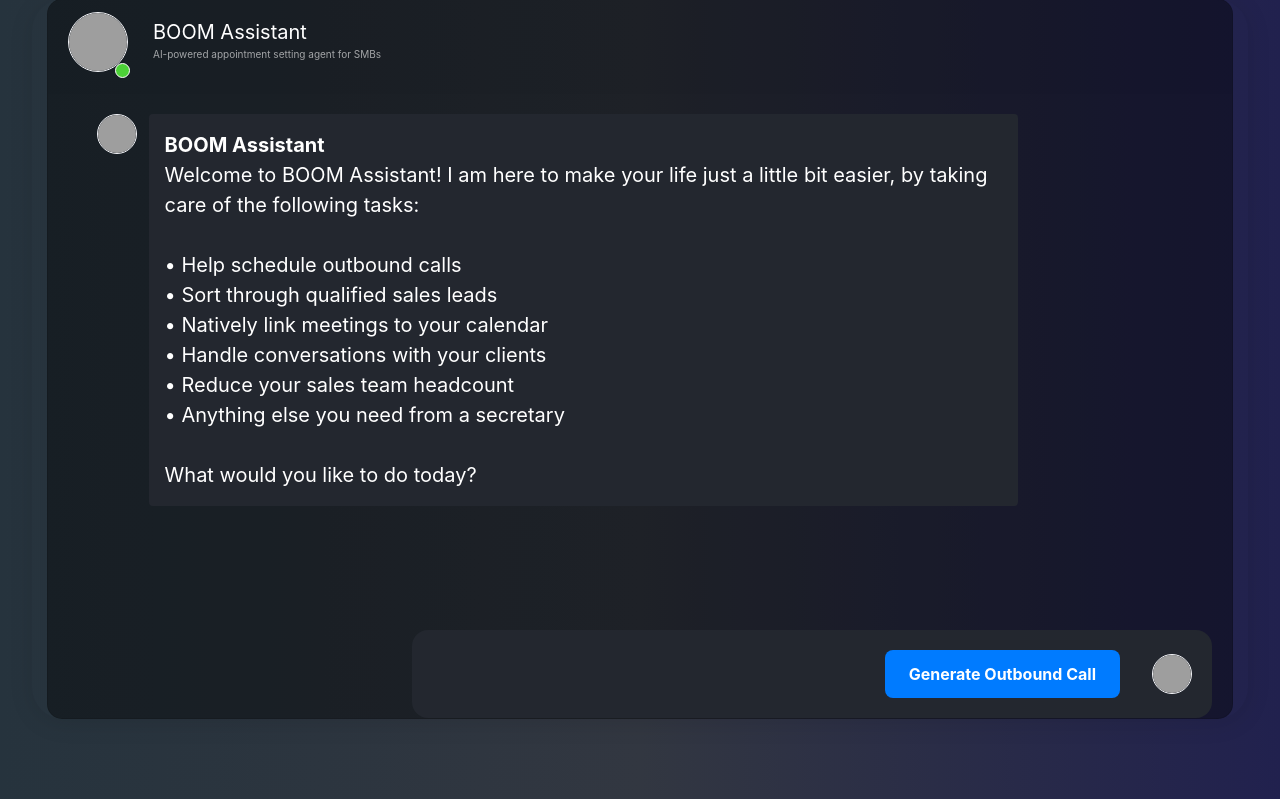
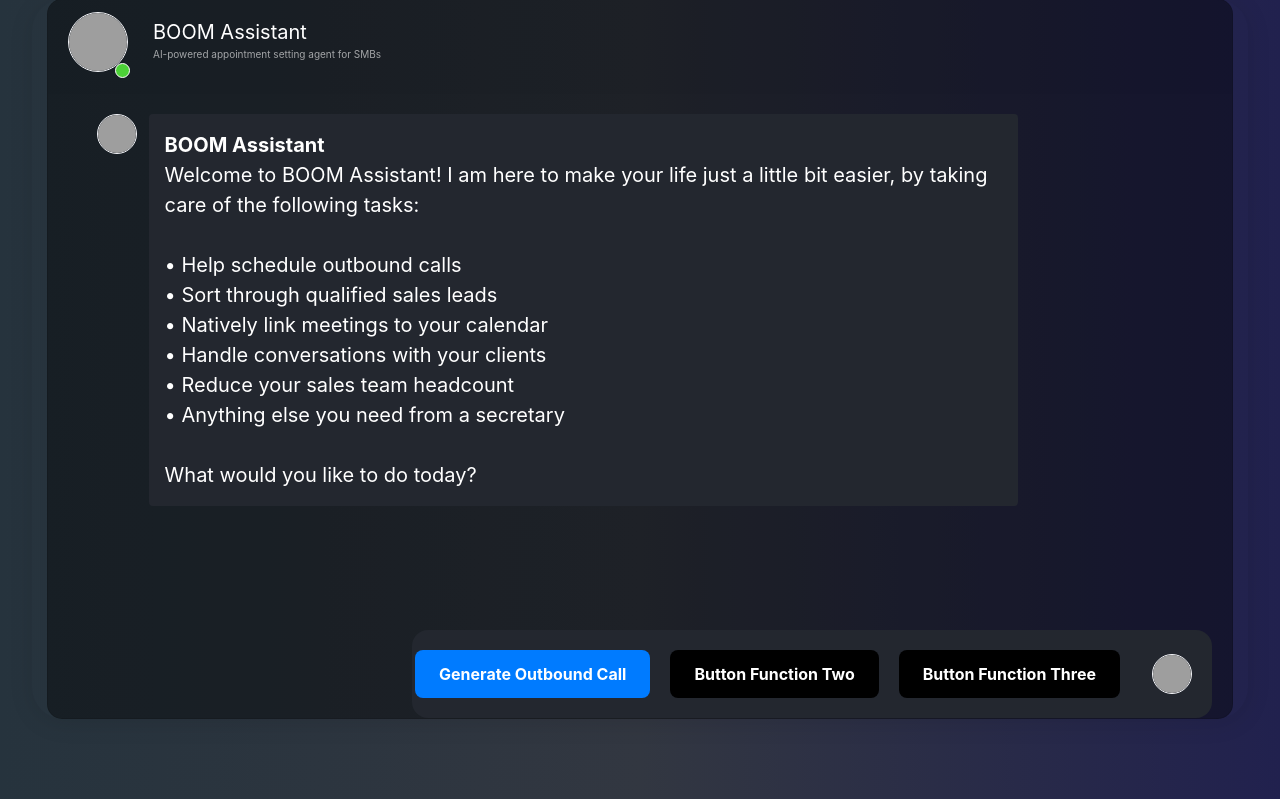
Before and after one commit to sfroning88/Boom-0006, a Flask app: page / in a window 1280 px wide. Shown: the part 17-816 px from the top of the page. Run offline with Flask 3, Linux system fonts and the light colour scheme; some libraries are stand-ins or nearby versions; grey boxes are pictures that could not be loaded.

Commit message:
Update chat.html
Placeholder for other button functions.

```diff
--- a/templates/chat.html
+++ b/templates/chat.html
@@ -75,6 +75,8 @@
                   </div>
                   <div id="action-buttons" style="width: 100%; max-width: 800px; display: flex; align-items: center; gap: 1em; background: #23272f; border-radius: 16px; padding: 1em; justify-content: flex-end; margin-left: auto;">
                     <button id="generate-outbound-call" class="btn btn-primary" style="margin: 0; background: #007bff; border: none; padding: 12px 24px; border-radius: 8px; color: white; font-weight: bold;">Generate Outbound Call</button>
+                    <button id="BUTTON_FUNCTION_TWO" class="btn btn-primary" style="margin: 0; background: #000000; border: none; padding: 12px 24px; border-radius: 8px; color: white; font-weight: bold;">Button Function Two</button>
+                    <button id="BUTTON_FUNCTION_THREE" class="btn btn-primary" style="margin: 0; background: #000000; border: none; padding: 12px 24px; border-radius: 8px; color: white; font-weight: bold;">Button Function Three</button>
                     <div class="img_cont_msg" style="margin-left: 12px;">
                       <img src="https://i.ibb.co/d5b84Xw/Untitled-design.png" class="rounded-circle user_img_msg" style="width: 40px; height: 40px; object-fit: cover;">
                     </div>
@@ -87,6 +89,8 @@
     </div>
 
     <script>
+      var chatCounter = 0;
+
       function scrollToBottom() {
         setTimeout(function() {
           var chatContainer = $('#chat-messages').parent();
@@ -98,6 +102,9 @@
         // Scroll to bottom on page load
         scrollToBottom();
         $('#generate-outbound-call').on('click', function() {
+          chatCounter++;
+          var currentChatId = 'call-status-' + chatCounter;
+
           // Show user message bubble
           $('#chat-messages').append(
             '<div class="d-flex mb-3 justify-content-end">' +
@@ -117,7 +124,7 @@
               '<img src="https://media.licdn.com/dms/image/v2/D560BAQHK10HmqRh1rQ/company-logo_200_200/company-logo_200_200/0/1701815665068/wealthboom_logo?e=1755129600&v=beta&t=0RhPS_izHlCe2NRvKtO7mgT7LXo6T87muFlK-HR_noE" class="rounded-circle user_img_msg" style="width: 40px; height: 40px; object-fit: cover;">' +
             '</div>' +
             '<div class="p-3 rounded" style="background: #23272f; color: #fff; border-radius: 16px 16px 16px 4px; max-width: 80%;">' +
-              '<b>BOOM Assistant</b><br><span id="call-status">Initiating outbound call...</span>' +
+              '<b>BOOM Assistant</b><br><span id="' + currentChatId + '">Initiating outbound call...</span>' +
             '</div>' +
           '</div>');
           $('#chat-messages').append(botBubble);
@@ -131,13 +138,109 @@
             type: 'POST',
             success: function (data) {
               if (data.success) {
-                $('#call-status').html('<span style="color: limegreen;">Call initiated successfully! Connecting to lead...</span>');
+                $('#' + currentChatId).html('<span style="color: limegreen;">Call initiated successfully! Connecting to lead...</span>');
               } else {
-                $('#call-status').html('<span style="color: red;">Failed to initiate call. Please try again.</span>');
+                $('#' + currentChatId).html('<span style="color: red;">Failed to initiate call. Please try again.</span>');
               }
             },
             error: function () {
-              $('#call-status').html('<span style="color: red;">There was an error processing your request.</span>');
+              $('#' + currentChatId).html('<span style="color: red;">There was an error processing your request.</span>');
+            }
+          });
+        });
+
+        $('#BUTTON_FUNCTION_TWO').on('click', function() {
+          chatCounter++;
+          var currentChatId = 'call-status-' + chatCounter;
+
+          // Show user message bubble
+          $('#chat-messages').append(
+            '<div class="d-flex mb-3 justify-content-end">' +
+              '<div class="p-3 rounded" style="background: #000000; color: #fff; border-radius: 16px 16px 4px 16px; max-width: 80%;">' +
+                '<span style="font-weight: bold;">You</span><br>' +
+                'Button Function Two' +
+              '</div>' +
+              '<div class="img_cont_msg" style="margin-left: 12px;">' +
+                '<img src="https://i.ibb.co/d5b84Xw/Untitled-design.png" class="rounded-circle user_img_msg" style="width: 40px; height: 40px; object-fit: cover;">' +
+              '</div>' +
+            '</div>'
+          );
+
+          // Show bot response
+          var botBubble = $('<div class="d-flex mb-3">' +
+            '<div class="img_cont_msg" style="margin-right: 12px;">' +
+              '<img src="https://media.licdn.com/dms/image/v2/D560BAQHK10HmqRh1rQ/company-logo_200_200/company-logo_200_200/0/1701815665068/wealthboom_logo?e=1755129600&v=beta&t=0RhPS_izHlCe2NRvKtO7mgT7LXo6T87muFlK-HR_noE" class="rounded-circle user_img_msg" style="width: 40px; height: 40px; object-fit: cover;">' +
+            '</div>' +
+            '<div class="p-3 rounded" style="background: #23272f; color: #fff; border-radius: 16px 16px 16px 4px; max-width: 80%;">' +
+              '<b>BOOM Assistant</b><br><span id="' + currentChatId + '">Loading button function two...</span>' +
+            '</div>' +
+          '</div>');
+          $('#chat-messages').append(botBubble);
+
+          // Scroll to bottom
+          scrollToBottom();
+
+          // BUTTON FUNCTION TWO
+          $.ajax({
+            url: '/BUTTON_FUNCTION_TWO',
+            type: 'POST',
+            success: function (data) {
+              if (data.success) {
+                $('#' + currentChatId).html('<span style="color: limegreen;">Button Function Two success!</span>');
+              } else {
+                $('#' + currentChatId).html('<span style="color: red;">Button Function Two failure.</span>');
+              }
+            },
+            error: function () {
+              $('#' + currentChatId).html('<span style="color: red;">Button Function Two error.</span>');
+            }
+          });
+        });
+
+        $('#BUTTON_FUNCTION_THREE').on('click', function() {
+          chatCounter++;
+          var currentChatId = 'call-status-' + chatCounter;
+
+          // Show user message bubble
+          $('#chat-messages').append(
+            '<div class="d-flex mb-3 justify-content-end">' +
+              '<div class="p-3 rounded" style="background: #000000; color: #fff; border-radius: 16px 16px 4px 16px; max-width: 80%;">' +
+                '<span style="font-weight: bold;">You</span><br>' +
+                'Button Function Three' +
+              '</div>' +
+              '<div class="img_cont_msg" style="margin-left: 12px;">' +
+                '<img src="https://i.ibb.co/d5b84Xw/Untitled-design.png" class="rounded-circle user_img_msg" style="width: 40px; height: 40px; object-fit: cover;">' +
+              '</div>' +
+            '</div>'
+          );
+
+          // Show bot response
+          var botBubble = $('<div class="d-flex mb-3">' +
+            '<div class="img_cont_msg" style="margin-right: 12px;">' +
+              '<img src="https://media.licdn.com/dms/image/v2/D560BAQHK10HmqRh1rQ/company-logo_200_200/company-logo_200_200/0/1701815665068/wealthboom_logo?e=1755129600&v=beta&t=0RhPS_izHlCe2NRvKtO7mgT7LXo6T87muFlK-HR_noE" class="rounded-circle user_img_msg" style="width: 40px; height: 40px; object-fit: cover;">' +
+            '</div>' +
+            '<div class="p-3 rounded" style="background: #23272f; color: #fff; border-radius: 16px 16px 16px 4px; max-width: 80%;">' +
+              '<b>BOOM Assistant</b><br><span id="' + currentChatId + '">Loading button function three...</span>' +
+            '</div>' +
+          '</div>');
+          $('#chat-messages').append(botBubble);
+
+          // Scroll to bottom
+          scrollToBottom();
+
+          // BUTTON FUNCTION THREE
+          $.ajax({
+            url: '/BUTTON_FUNCTION_THREE',
+            type: 'POST',
+            success: function (data) {
+              if (data.success) {
+                $('#' + currentChatId).html('<span style="color: limegreen;">Button Function Three success!</span>');
+              } else {
+                $('#' + currentChatId).html('<span style="color: red;">Button Function Three failure.</span>');
+              }
+            },
+            error: function () {
+              $('#' + currentChatId).html('<span style="color: red;">Button Function Three error.</span>');
             }
           });
         });
```
